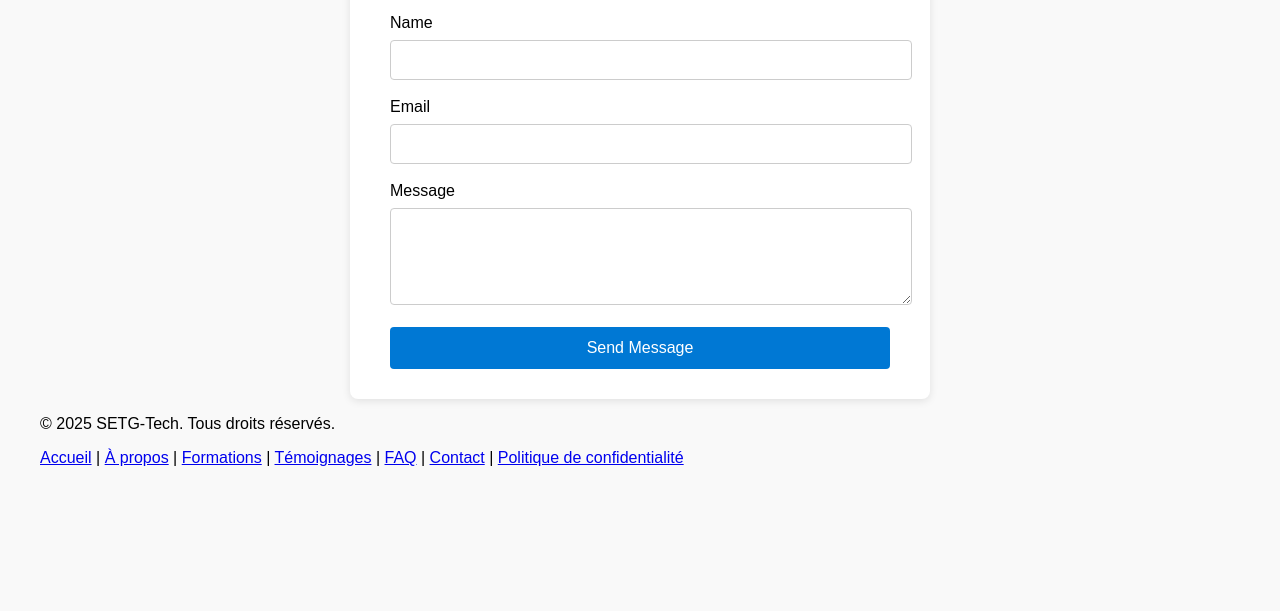
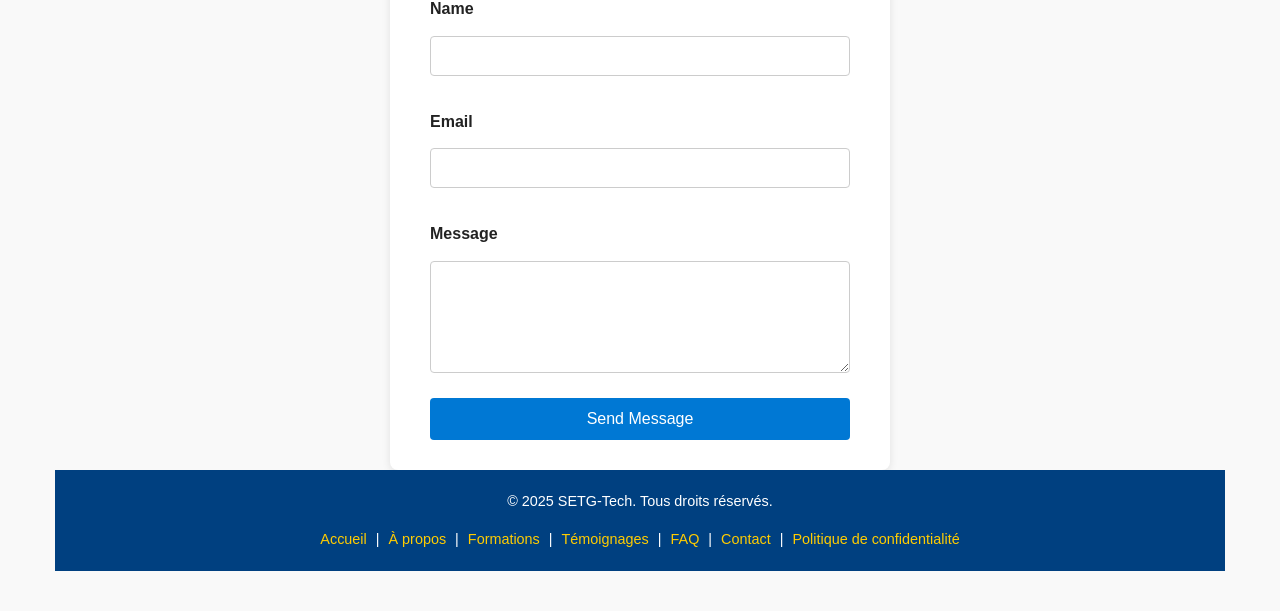
Before and after one commit to josiace/Formation, a plain HTML site: page contact.html in a window 1280 px wide. Shown: the part 252-863 px from the top of the page. Before the commit the page ends 800 px from the top, so only its background shows below. Drawn offline with Linux system fonts and the light colour scheme.

Commit message:
Update contact.html

```diff
--- a/contact.html
+++ b/contact.html
@@ -25,6 +25,8 @@
 
     <!-- Canonical -->
     <link rel="canonical" href="https://formationsetg.netlify.app/contact.html" />
+        <!-- CSS principal -->
+    <link rel="stylesheet" href="style.css" />
 
     <style>
         body {
```
